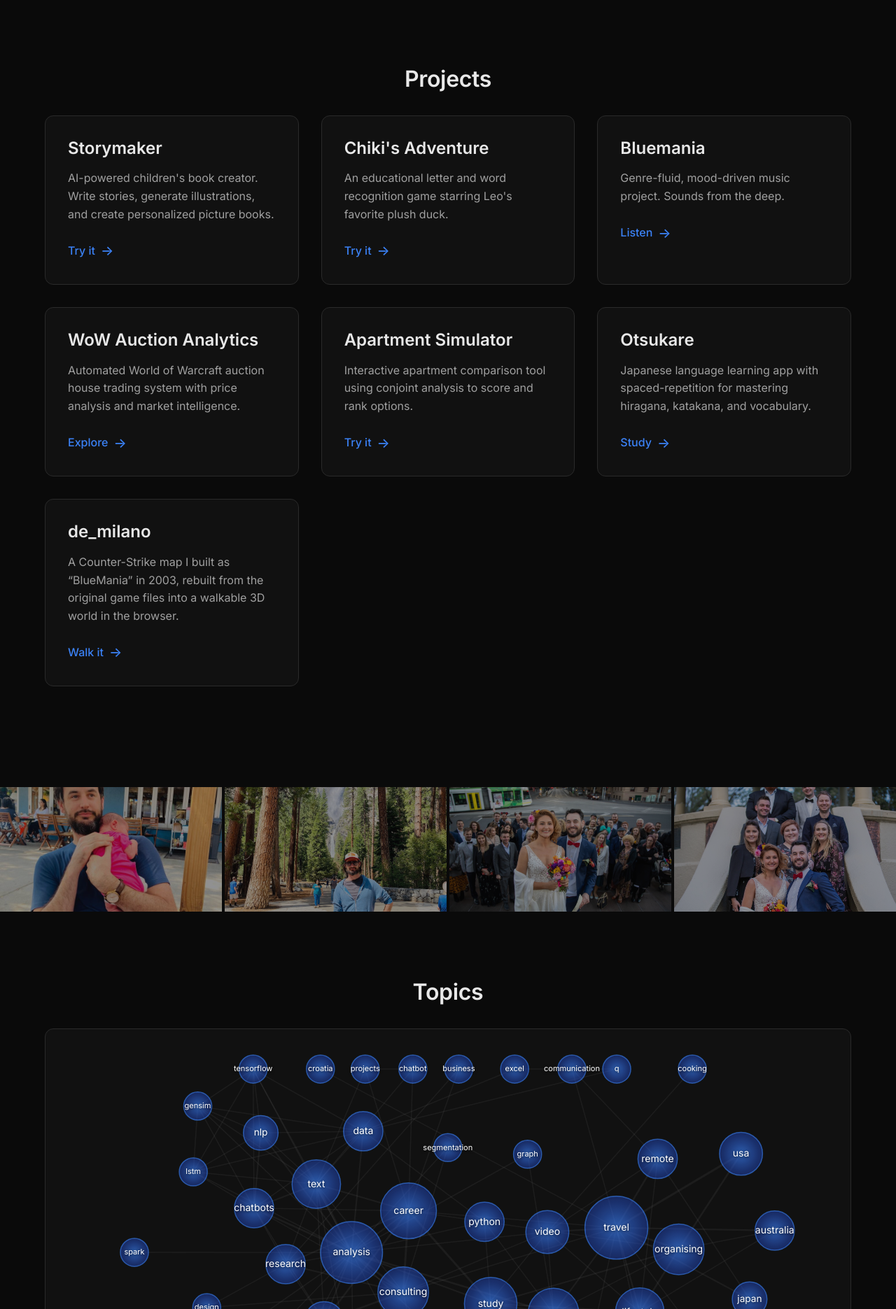
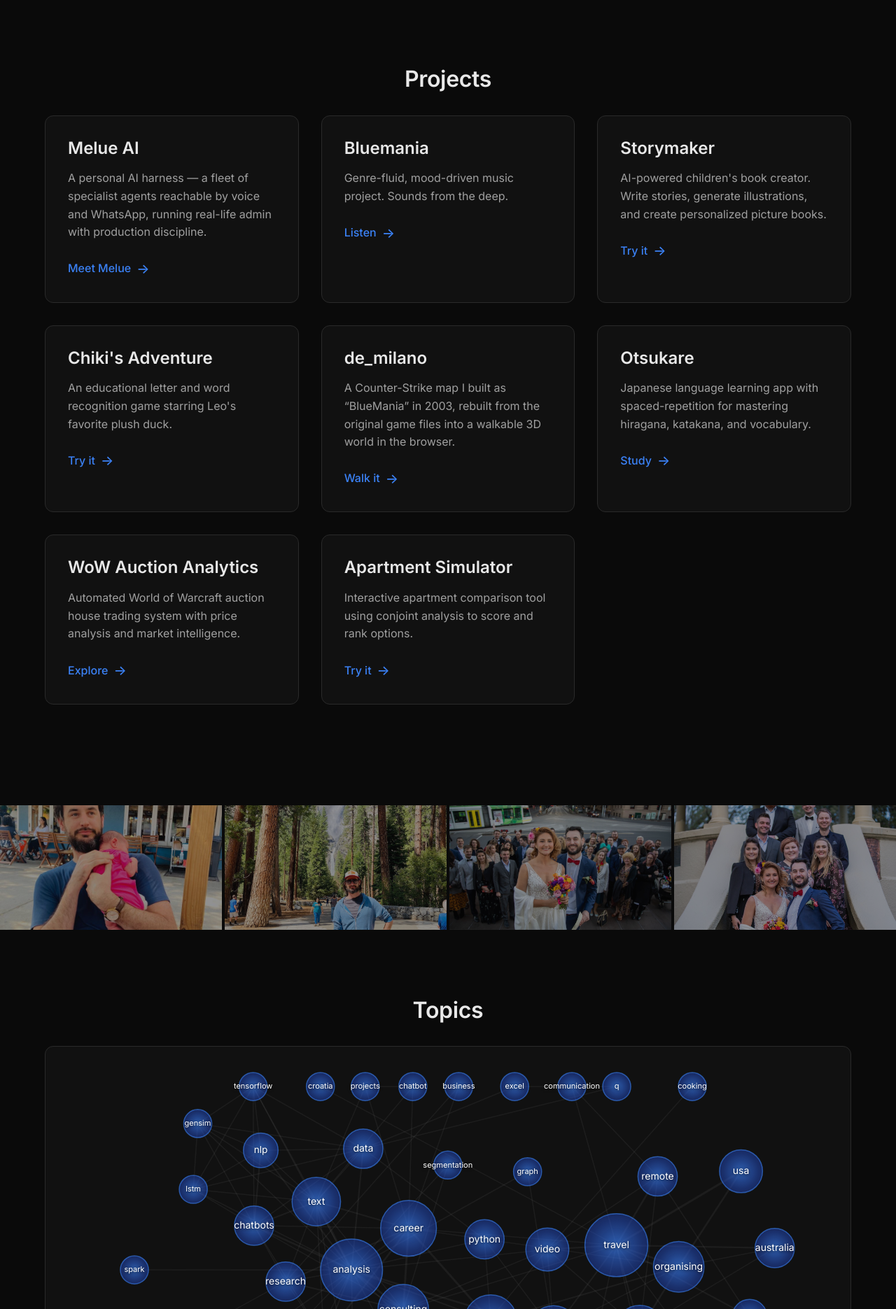
Before and after one commit to ndjenkins85/personalsite, a Flask app: page / in a window 1280 px wide. Shown: the part 679-2550 px from the top of the page at 70% size. Run offline with Flask 3, Linux system fonts and the light colour scheme; some libraries are stand-ins or nearby versions.

Commit message:
Add Melue AI project card; reorder projects grid
Order: Melue, Bluemania, Storymaker, Chiki's Adventure, de_milano,
Otsukare, WoW Auction Analytics, Apartment Simulator.

Co-Authored-By: Claude Fable 5 <noreply@anthropic.com>
Claude-Session: https://claude.ai/code/session_016NbPfg9RFQeS3djFE3RjjF

```diff
--- a/personalsite/templates/index.html
+++ b/personalsite/templates/index.html
@@ -42,6 +42,23 @@
 
     <div class="card-grid">
       <div class="card">
+        <h3 class="card-title">Melue AI</h3>
+        <p class="card-description">
+          A personal AI harness — a fleet of specialist agents reachable by voice and
+          WhatsApp, running real-life admin with production discipline.
+        </p>
+        <a href="/projects/melue/" class="card-link">Meet Melue</a>
+      </div>
+
+      <div class="card">
+        <h3 class="card-title">Bluemania</h3>
+        <p class="card-description">
+          Genre-fluid, mood-driven music project. Sounds from the deep.
+        </p>
+        <a href="/projects/bluemania/" class="card-link">Listen</a>
+      </div>
+
+      <div class="card">
         <h3 class="card-title">Storymaker</h3>
         <p class="card-description">
           AI-powered children's book creator. Write stories, generate illustrations, and create personalized picture books.
@@ -58,11 +75,20 @@
       </div>
 
       <div class="card">
-        <h3 class="card-title">Bluemania</h3>
+        <h3 class="card-title">de_milano</h3>
         <p class="card-description">
-          Genre-fluid, mood-driven music project. Sounds from the deep.
+          A Counter-Strike map I built as “BlueMania” in 2003, rebuilt from the original
+          game files into a walkable 3D world in the browser.
         </p>
-        <a href="/projects/bluemania/" class="card-link">Listen</a>
+        <a href="/projects/de-milano/" class="card-link">Walk it</a>
+      </div>
+
+      <div class="card">
+        <h3 class="card-title">Otsukare</h3>
+        <p class="card-description">
+          Japanese language learning app with spaced-repetition for mastering hiragana, katakana, and vocabulary.
+        </p>
+        <a href="/projects/otsukare/" class="card-link">Study</a>
       </div>
 
       <div class="card">
@@ -79,23 +105,6 @@
           Interactive apartment comparison tool using conjoint analysis to score and rank options.
         </p>
         <a href="/projects/apartment-sim/" class="card-link">Try it</a>
-      </div>
-
-      <div class="card">
-        <h3 class="card-title">Otsukare</h3>
-        <p class="card-description">
-          Japanese language learning app with spaced-repetition for mastering hiragana, katakana, and vocabulary.
-        </p>
-        <a href="/projects/otsukare/" class="card-link">Study</a>
-      </div>
-
-      <div class="card">
-        <h3 class="card-title">de_milano</h3>
-        <p class="card-description">
-          A Counter-Strike map I built as “BlueMania” in 2003, rebuilt from the original
-          game files into a walkable 3D world in the browser.
-        </p>
-        <a href="/projects/de-milano/" class="card-link">Walk it</a>
       </div>
     </div>
   </div>
```
